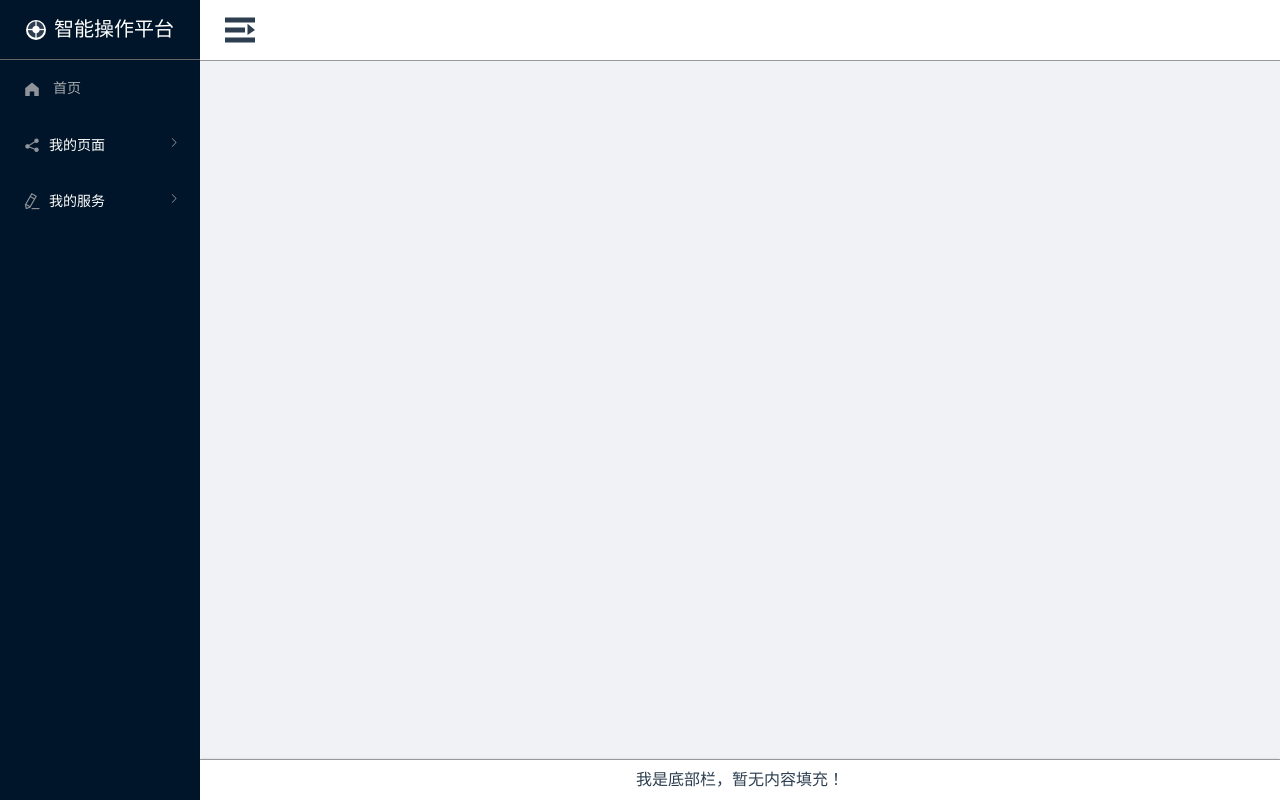
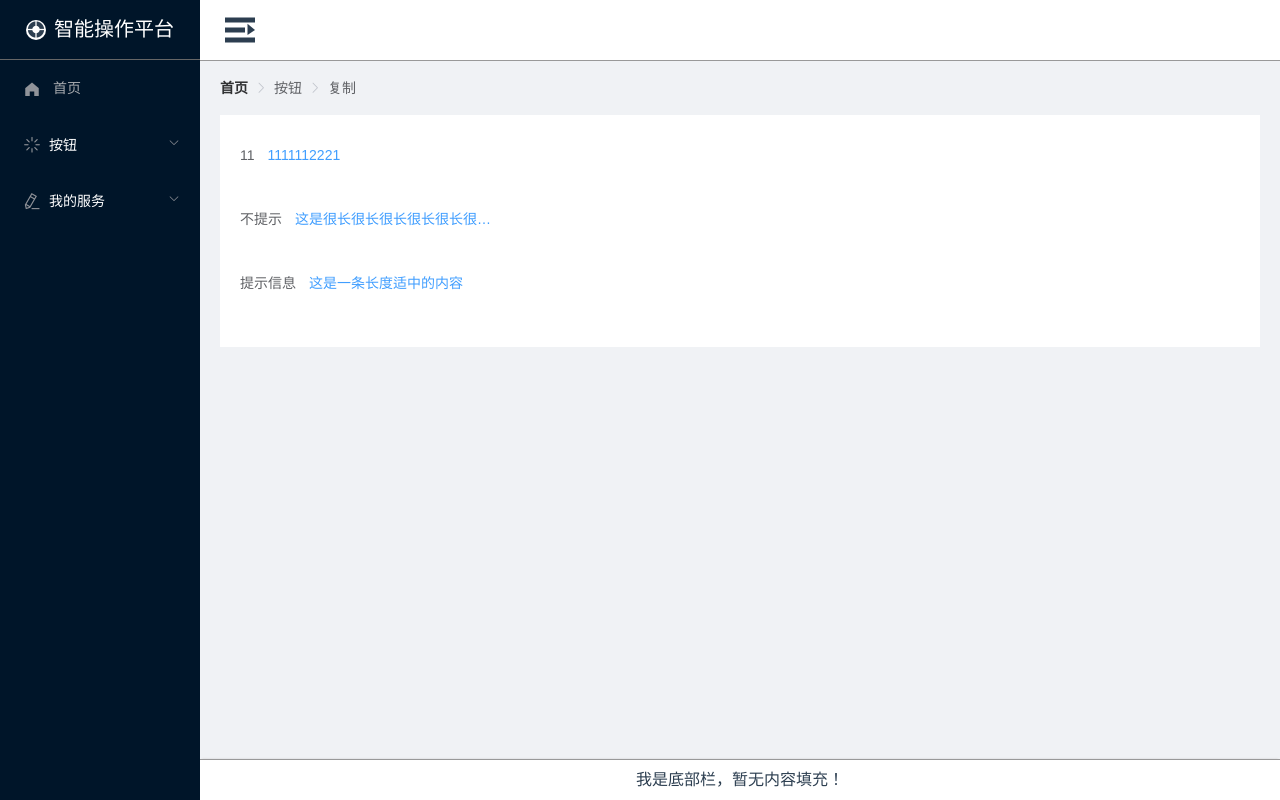
Before and after one commit to houzhikai/vueLean, a Vue app: page /#/myCopy in a window 1280 px wide. Built offline with nearby package versions, Linux system fonts and the light colour scheme.

Commit message:
复制组件

```diff
--- a/package.json
+++ b/package.json
@@ -12,6 +12,7 @@
     "extends": "eslint:recommended"
   },
   "dependencies": {
+    "clipboard": "^2.0.11",
     "element-ui": "^2.15.8",
     "vue": "^2.5.2",
     "vue-router": "^3.0.1"
@@ -44,6 +45,7 @@
     "friendly-errors-webpack-plugin": "^1.6.1",
     "html-webpack-plugin": "^2.30.1",
     "node-notifier": "^5.1.2",
+    "node-sass": "npm:dart-sass",
     "optimize-css-assets-webpack-plugin": "^3.2.0",
     "ora": "^1.2.0",
     "portfinder": "^1.0.13",
@@ -51,7 +53,6 @@
     "postcss-loader": "^2.0.8",
     "postcss-url": "^7.2.1",
     "rimraf": "^2.6.0",
-    "node-sass": "npm:dart-sass",
     "semver": "^5.3.0",
     "shelljs": "^0.7.6",
     "uglifyjs-webpack-plugin": "^1.1.1",
--- /dev/null
+++ b/src/components/copy.vue
@@ -0,0 +1,39 @@
+<template>
+  <el-button type="text" :aria-label="label" :data-clipboard-text="label" class="btn">
+    <el-tooltip :label="label"  :content="label" placement="top" :disabled="disabled ">
+      <span class="content">{{label}}</span>
+    </el-tooltip>
+  </el-button>
+</template>
+
+<script>
+import Clipboard from 'clipboard'
+export default {
+  name: 'CopyPage',
+  props: {
+    label: { type: String, default: '复制' },
+    disabled: Boolean
+  },
+  mounted () {
+    const clipboard = new Clipboard('.btn')
+    clipboard.on('success', () => {
+      this.$message({message: '复制成功！', type: 'success'})
+    })
+  }
+
+}
+</script>
+
+<style>
+.btn{
+  color: #409eff;
+}
+.content{
+  display: inline-block;
+  max-width: 200px;
+  white-space: nowrap;
+  text-overflow: ellipsis;
+  overflow: hidden;
+
+}
+</style>
--- a/src/components/formPage.vue
+++ b/src/components/formPage.vue
@@ -1,7 +1,6 @@
 <template>
-  <div class="form">
-    <h4>{{title}}</h4>
-  </div>
+<!-- 样式组件 -->
+  <el-form class="form"></el-form>
 </template>
 
 <script>
@@ -13,7 +12,9 @@ export default {
 }
 </script>
 <style>
-h4{
-  margin: 0 8px 0;
+.form {
+  margin: 20px 8px;
+  background: white;
+  padding: 20px;
 }
 </style>
--- a/src/components/layout/index.vue
+++ b/src/components/layout/index.vue
@@ -21,7 +21,7 @@
     </el-aside>
     <el-main>
       <Header @toggleCollapse="toggleCollapse" />
-      <div style="flex: 1; overflow-y: auto; padding: 20px;">
+      <div style="flex: 1; overflow-y: auto;  padding: 20px;">
       <transition name="fade-transform" mode="out-in" >
         <keep-alive :exclude="noCaches">
           <router-view :key="key" />
@@ -42,7 +42,7 @@ export default {
   components: { MenuItems, Header, Footer },
   data () {
     return {
-      isCollapse: true,
+      isCollapse: false,
       noCaches: [],
       menus
     }
--- a/src/components/layout/menus.js
+++ b/src/components/layout/menus.js
@@ -6,13 +6,13 @@ export default [
     code: 'home'
   },
   {
-    icon: 'el-icon-share',
-    description: '我的页面',
+    icon: 'el-icon-loading',
+    description: '按钮',
     code: 'page',
     children: [
       {
-        url: '/orderListAll',
-        description: '全部订单'
+        url: '/myCopy',
+        description: '复制'
       },
       {
         url: '/orderListPart',
--- a/src/router/index.js
+++ b/src/router/index.js
@@ -2,7 +2,7 @@ import Vue from 'vue'
 import Router from 'vue-router'
 import Home from '../views/home'
 // import Login from '../views/login'
-import OrderListAll from '../views/orderListAll'
+import MyCopy from '../views/button/myCopy'
 import OrderListPart from '../views/orderListPart'
 Vue.use(Router)
 
@@ -19,9 +19,9 @@ export default new Router({
       component: Home
     },
     {
-      path: '/orderListAll',
-      name: 'orderListAll',
-      component: OrderListAll
+      path: '/myCopy',
+      name: 'myCopy',
+      component: MyCopy
     },
     {
       path: '/orderListPart',
--- /dev/null
+++ b/src/views/button/myCopy.vue
@@ -0,0 +1,41 @@
+<template>
+  <div>
+    <Breadcrumb :list="list" />
+    <el-form class="formPage">
+      <el-form-item label="11">
+        <Copy label="1111112221" />
+      </el-form-item>
+      <el-form-item label="不提示">
+        <Copy :disabled="true"
+          label="这是很长很长很长很长很长很长很长很长很长很长很长很长很长很长很长很长很长很长很长很长很长很长很长很长很长很长很长很长很长很长很长很长很长很长很长很长很长很长很长很长很长很长很长很长很长很长很长很长很长很长很长很长很长很长很长很长很长很长很长很长很长很长很长很长很长很长很长很长很长很长很长很长很长很长很长很长很长很长很长很长很长很长很长很长很长很长很长很长很长很长很长很长很长很长很长很长很长很长很长很长很长很长很长很长很长很长很长很长很长很长很长很长很长很长很长很长很长很长很长很长很长很长很长很长很长很长很长很长很长很长很长很长很长很长很长很长很长很长很长很长很长很长很长很长很长很长很长很长的内容"
+        />
+      </el-form-item>
+      <el-form-item label="提示信息">
+        <Copy label="这是一条长度适中的内容" />
+      </el-form-item>
+    </el-form>
+  </div>
+</template>
+
+<script>
+import Breadcrumb from '../../components/breadcrumb.vue'
+import Copy from '../../components/copy.vue'
+import FormPage from '../../components/formPage.vue'
+export default {
+  name: 'orderListAll',
+  components: { Breadcrumb, Copy, FormPage },
+  data () {
+    return {
+      list: ['按钮', '复制'],
+      disabled: false
+    }
+  }
+}
+</script>
+<style scoped>
+.formPage {
+  background: white;
+  padding: 20px;
+  margin-top: 20px;
+}
+</style>
--- a/src/views/orderListAll/index.vue
+++ /dev/null
@@ -1,9 +0,0 @@
-<template>
-  <div>orderListAll</div>
-</template>
-
-<script>
-export default {
-  name: 'orderListAll'
-}
-</script>
```
Also changed, not shown: 1 other file (tests, documents, lock files or other folders).
